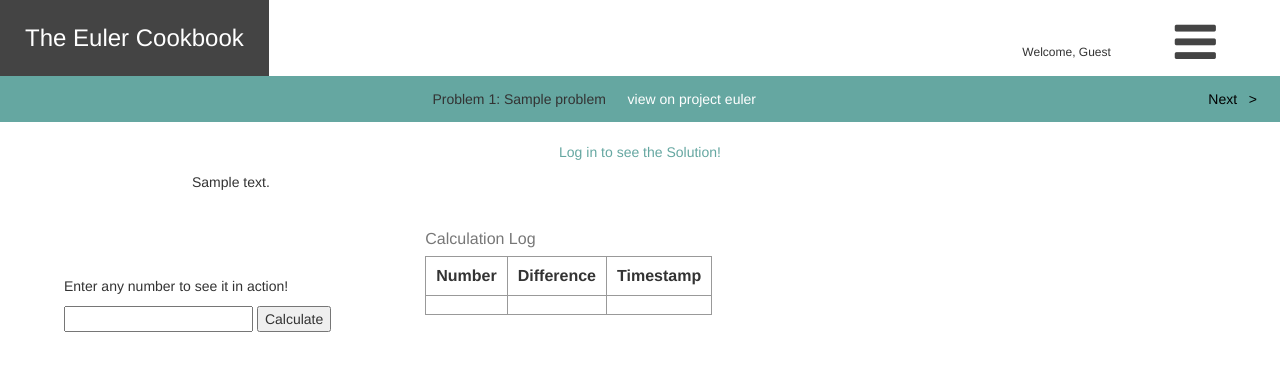
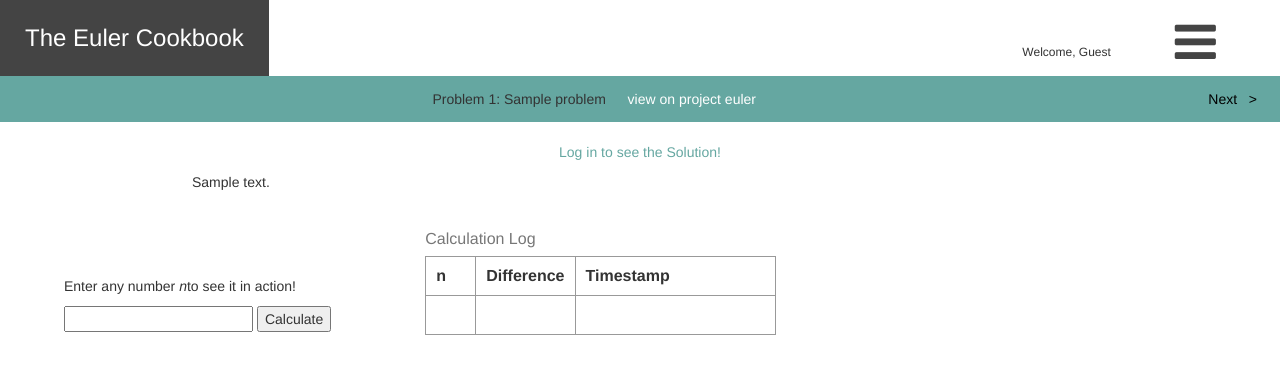
Before and after one commit to zachcalvert/euler_cookbook, a Django app: template problems/templates/solutions/6.html in a window 1280 px wide. Shown: the top 374 px of the page. Run offline with Django 3.2, Linux system fonts and the light colour scheme; the template is opened without the code that fills it: values that come from a table or form of the project are taken from there, others are empty; tables that the repository leaves empty hold one stand-in row (values such as "Sample post"); some libraries are stand-ins or nearby versions.

Commit message:
straighten up the tables

```diff
--- a/problems/templates/solutions/6.html
+++ b/problems/templates/solutions/6.html
@@ -2,7 +2,7 @@
 
 {% block content %}
 	<div id="input-area">
-		<p>Enter any number to see it in action!</p>
+		<p>Enter any number <i>n</i>to see it in action!</p>
 		<input type="text" id="id_calculator" value="">
 		<input type="submit" id="submit-button" value="Calculate">
 	</div>
@@ -12,14 +12,14 @@
 			<caption>Calculation Log</caption>
 			<tbody>
 				<tr id="headers">
-					<td class="table-header">Number</td>
+					<td class="table-header">n</td>
 					<td class="table-header">Difference</td>
 					<td class="table-header">Timestamp</td>
 				</tr>
 				<tr id="placeholders">
-					<td id="number-result">&nbsp;</td>
-					<td id="value-result">&nbsp;</td>
-					<td id="time-result">&nbsp;</td>
+					<td id="number-result" class="table-element">&nbsp;</td>
+					<td id="value-result" class="table-element">&nbsp;</td>
+					<td id="time-result" class="table-element">&nbsp;</td>
 				</tr>
 			</tbody>
 		</table>
@@ -50,9 +50,9 @@
 
 		            	// prepend to top of the table
 		            	$('#headers').after(
-						    '<tr><td>' +
-						    	response_data.number + '</td><td>' +
-						    	response_data.value  + '</td><td>' +
+						    '<tr><td class="table-element">' +
+						    	response_data.number + '</td><td class="table-element">' +
+						    	response_data.value  + '</td><td class="table-element">' +
 						    	response_data.last_requested  +
 						    '</td></tr>');
 		            },
--- a/static/css/base.css
+++ b/static/css/base.css
@@ -195,7 +195,13 @@ ul.hmenu a:hover {
 #request-table {
 	margin-bottom: 30px;
 	max-width: 700px;
-	width: auto;
+	width: 100%;
+}
+#number-result {
+	width: 50px;
+}
+#time-result {
+	width: 200px;
 }
 .table-header {
 	font-weight: bold;
```
Also changed, not shown: problems/templates/solutions/1.html (+6 -6 lines), problems/templates/solutions/2.html (+6 -6 lines), problems/templates/solutions/4.html (+10 -10 lines).
